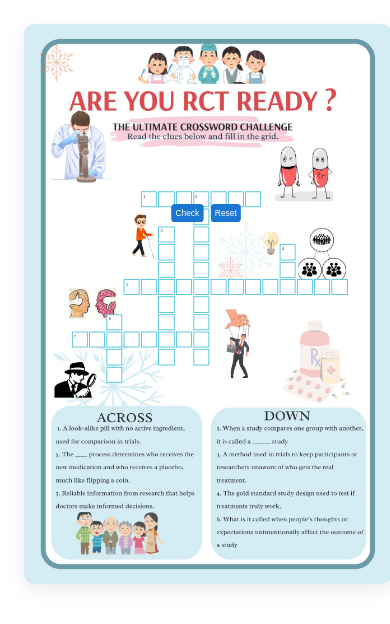
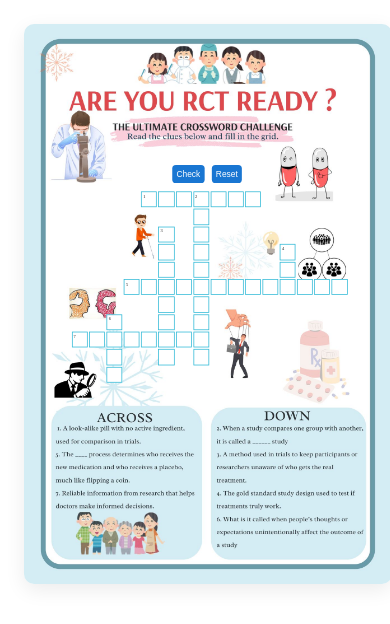
Before and after one commit to JoelAlexValiyaveeed/cross-word, a Vue app: page / in a window 390 px wide. Shown: the top 624 px of the page. Built offline with nearby package versions, Linux system fonts and the light colour scheme; the HTML template or start-up script is replaced by a standard one.

Commit message:
style fix

```diff
--- a/src/components/crossWord.vue
+++ b/src/components/crossWord.vue
@@ -3,7 +3,10 @@
     <div class="crossword-container" ref="containerRef">
       <!-- Background image (fills container) -->
       <img src="/cross-word.jpg" class="background-image" alt="crossword bg" />
-
+      <div class="buttons">
+        <button @click="checkAnswers">Check</button>
+        <button @click="resetPuzzle">Reset</button>
+      </div>
       <!-- Table overlay (fills container exactly) -->
       <table class="crossword-table" @mousedown.prevent>
         <tbody>
@@ -72,10 +75,6 @@
         <button @click="resetPuzzle">Reset</button>
       </div>
     </aside> -->
-    <div class="buttons">
-      <button @click="checkAnswers">Check</button>
-      <button @click="resetPuzzle">Reset</button>
-    </div>
   </div>
 </template>
 
@@ -488,8 +487,8 @@ td.wrong {
   flex-wrap: wrap;
   margin-top: 12px;
   position: absolute;
-  top: 65%;
-  left: 46%;
+  top: 24%;
+  left: 42%;
   z-index: 99;
 }
 button {
@@ -568,7 +567,7 @@ button:active {
   .buttons {
     scale: 0.6;
     top: 22%;
-    left: 38%;
+    left: 34%;
   }
 }
 </style>
```
